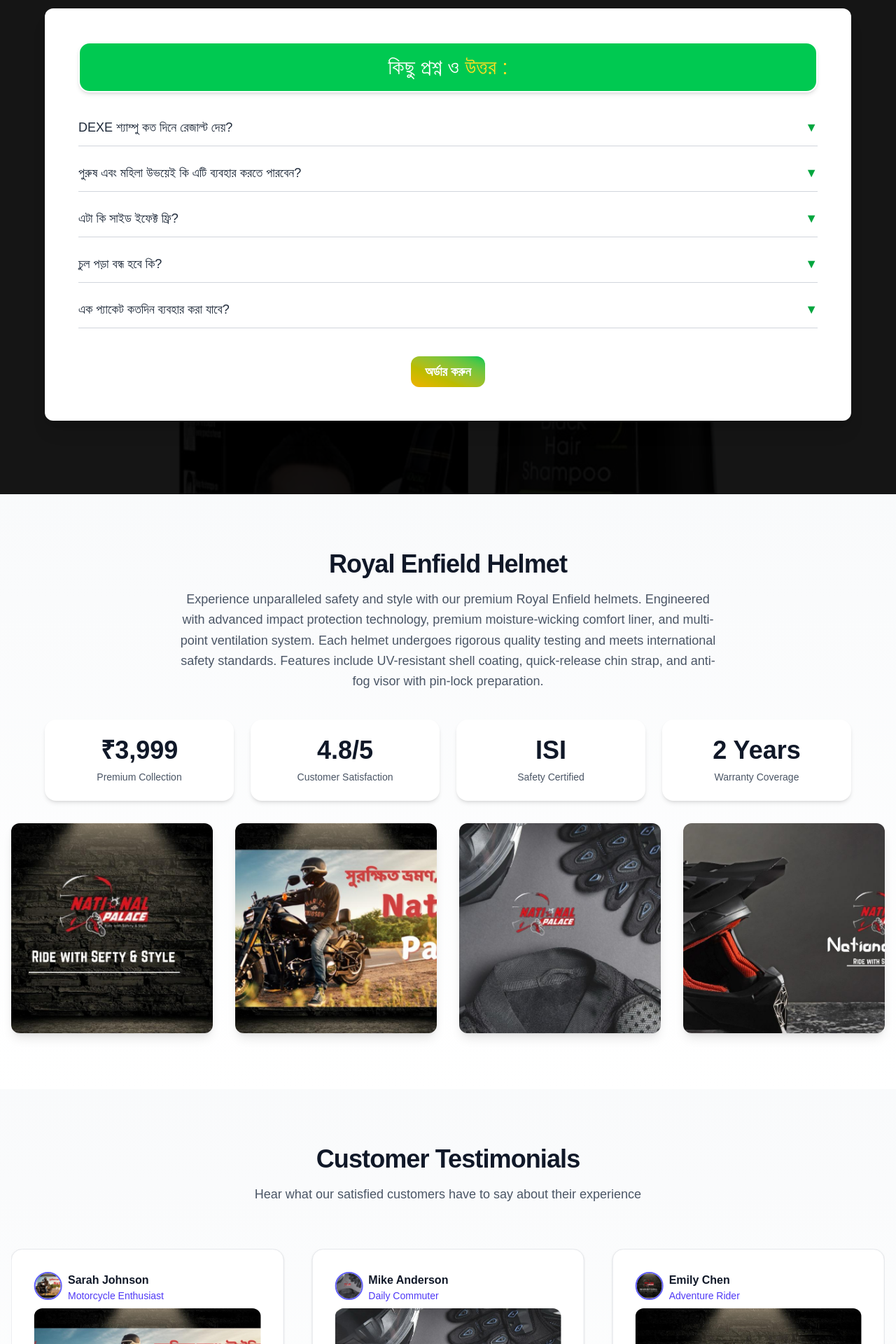
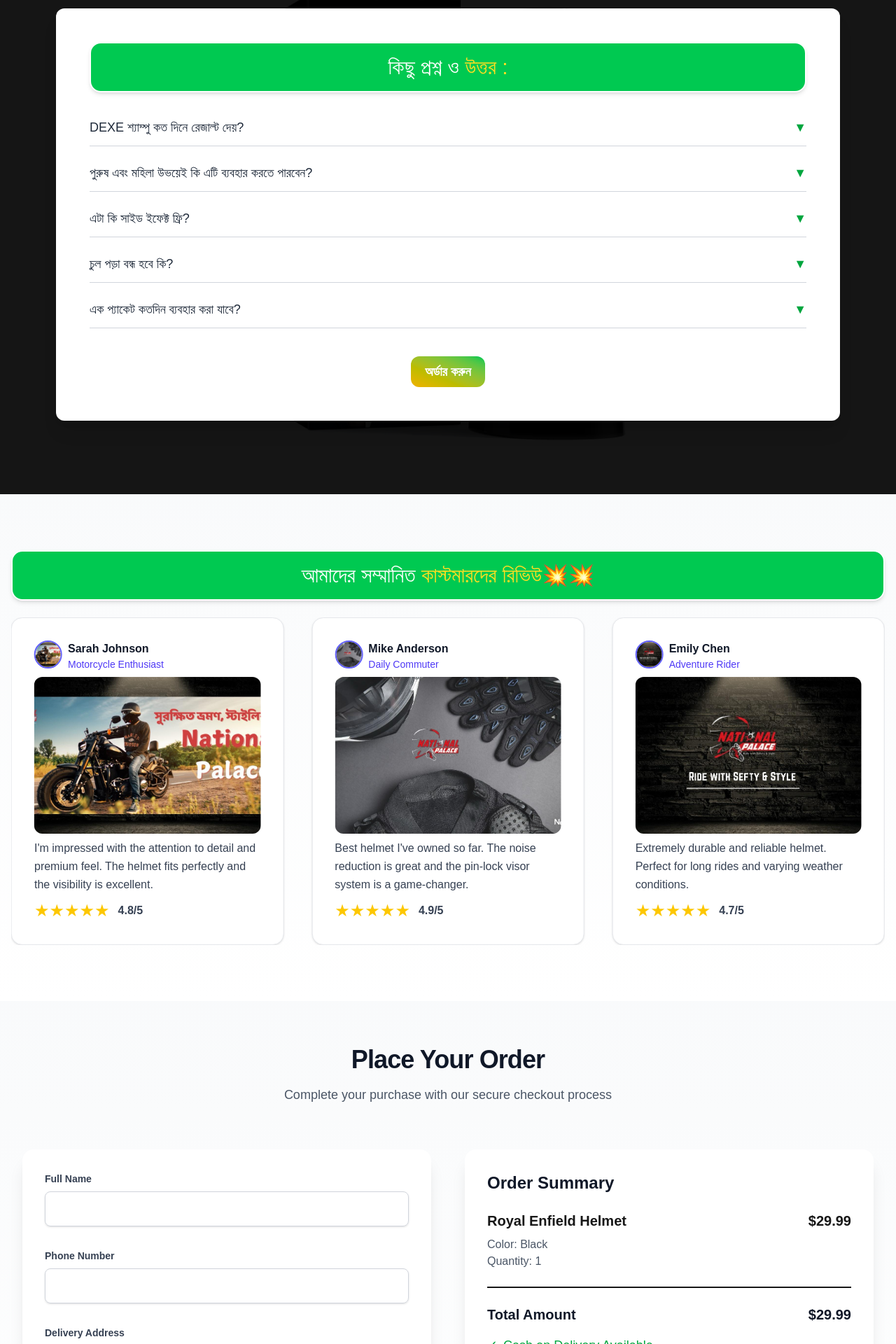
Before and after one commit to shaikTazUddin01/landingPage__RI, a Next.js app: page / in a window 1280 px wide. Shown: the part 1714-3634 px from the top of the page at 70% size. Built offline with nearby package versions, Linux system fonts and the light colour scheme.

Commit message:
added reciew section

```diff
--- a/src/app/page.tsx
+++ b/src/app/page.tsx
@@ -1,5 +1,5 @@
 import HeroSection from "@/components/Hero/Hero";
-import ProductSection from "@/components/Products/Products";
+// import ProductSection from "@/components/Products/Products";
 import ReviewSection from "@/components/Review/Reviews";
 import OrderSection from "@/components/OrderForm/OrderForm";
 import About from "@/components/About/about";
@@ -13,7 +13,7 @@ export default function Page() {
      <About/>
      <Delivery/>
      <QuestionsAnswer/>
-     <ProductSection/>
+     {/* <ProductSection/> */}
      <ReviewSection/>
      <OrderSection/>
     </div>
--- a/src/components/Question&Answer/Q&A.tsx
+++ b/src/components/Question&Answer/Q&A.tsx
@@ -74,10 +74,10 @@ const QuestionsAnswer: FC = () => {
 
   return (
     <section
-      className="min-h-[600px] w-full bg-fixed bg-cover bg-no-repeat"
+      className="min-h-[600px] w-full bg-fixed bg-center bg-no-repeat"
       style={{ backgroundImage: `url(${bg.src})` }}
     >
-      <div className="bg-[#000000ea] min-h-screen flex justify-center items-center p-10">
+      <div className="bg-[#000000ea] min-h-screen flex justify-center items-center p-20">
         <div className="max-w-6xl p-12 bg-white mx-auto w-full rounded-xl shadow-xl">
           <div className="bg-green-500 border-2 border-white shadow-md rounded-2xl mb-6">
             <h1 className="text-center text-3xl py-4 font-medium text-white">
--- a/src/components/Review/Reviews.tsx
+++ b/src/components/Review/Reviews.tsx
@@ -51,14 +51,11 @@ const ReviewSection = () => {
   return (
     <section className="w-full py-20 bg-gradient-to-b from-gray-50 to-white">
       <div className="container mx-auto px-4">
-
-      <div className="text-center mb-16">
-          <h2 className="text-4xl font-extrabold text-gray-900 tracking-tight">
-          Customer Testimonials
-          </h2>
-          <p className="mt-4 text-lg text-gray-600">
-            Hear what our satisfied customers have to say about their experience
-          </p>
+        <div className="bg-green-500 border-2 border-white shadow-md rounded-2xl mb-6">
+          <h1 className="text-center text-3xl py-4 font-medium text-white">
+            আমাদের সম্মানিত{" "}
+            <span className="text-yellow-300">কাস্টমারদের রিভিউ💥💥</span>
+          </h1>
         </div>
         <div>
           <Swiper
```
Lines whose indentation alone changed are shown as unchanged.
